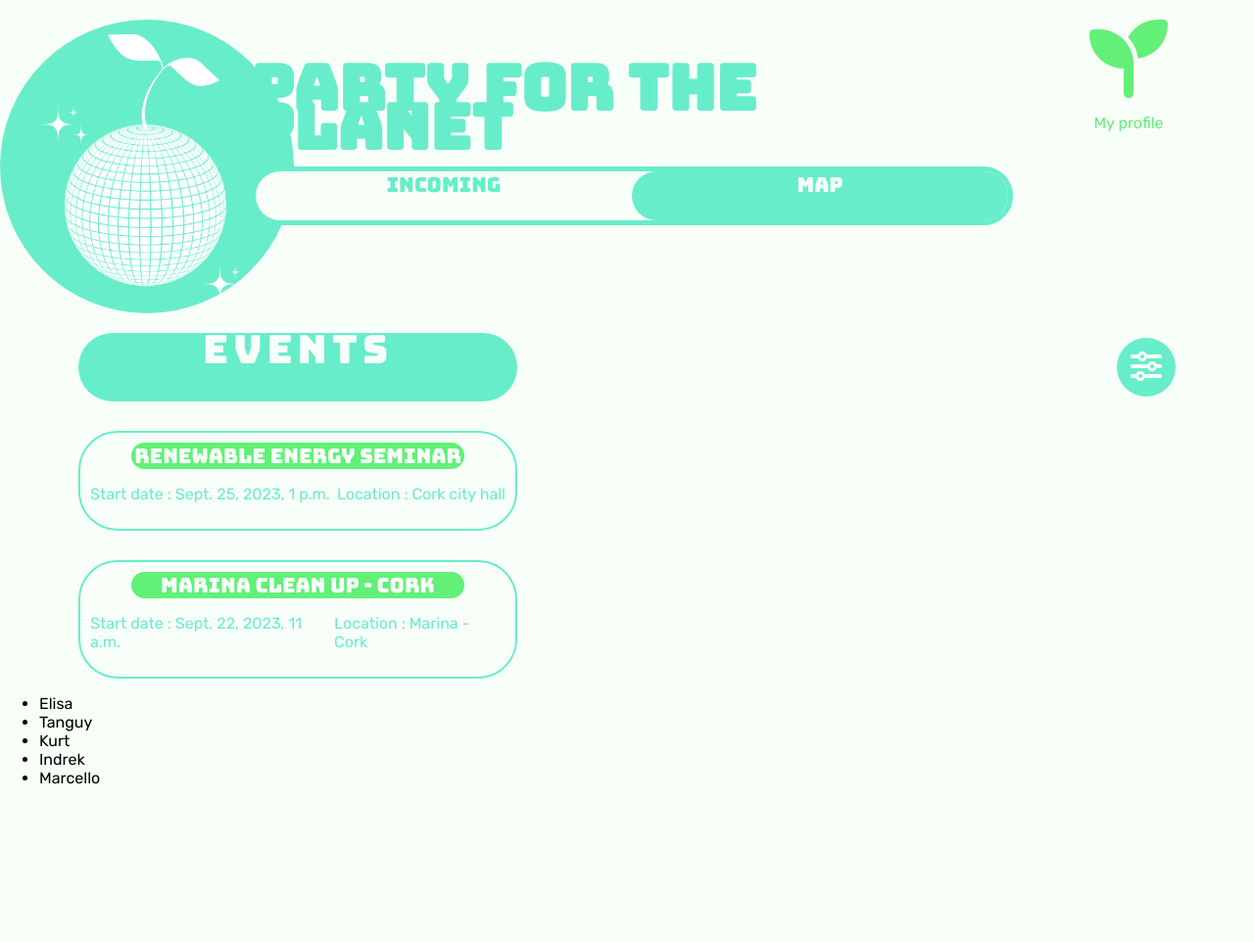
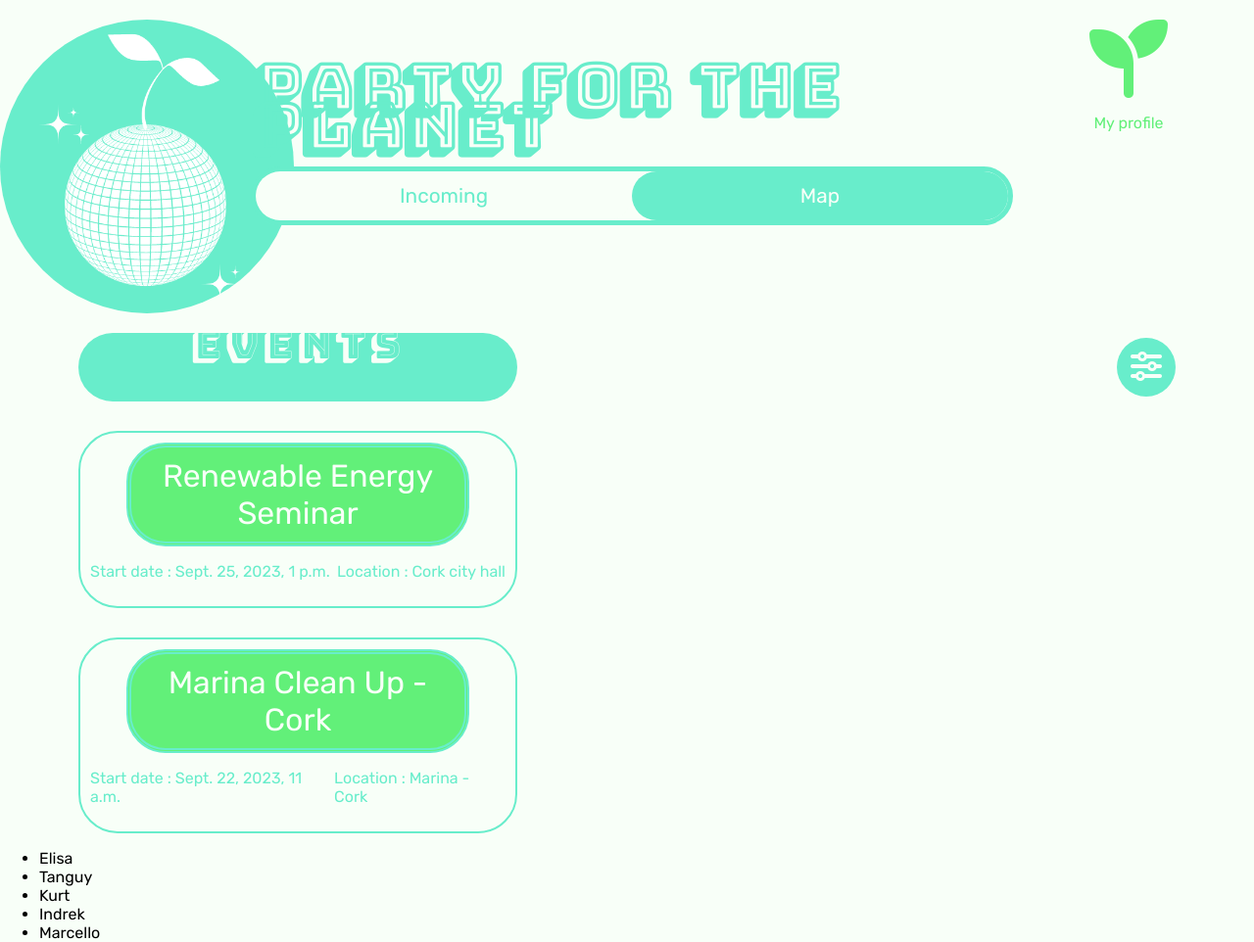
Before and after one commit to EliSacch/Party4thePlanet, a Django app: page /events/ in a window 1280 px wide. Shown: the whole page at 98% size. Before the commit the page ends 801 px from the top, so only its background shows below. Run offline with Django 4.2, Linux system fonts and the light colour scheme; data comes from the database, SQL or seed files in the repository; some libraries are stand-ins or nearby versions.

Commit message:
Change main font

```diff
--- a/static/css/style.css
+++ b/static/css/style.css
@@ -1,4 +1,4 @@
-@import url("https://fonts.googleapis.com/css2?family=Bungee&family=Rubik:ital@0;1&display=swap");
+@import url("https://fonts.googleapis.com/css2?family=Bungee+Shade&family=Rubik:ital@0;1&display=swap");
 
 body {
   margin: 0;
@@ -9,7 +9,7 @@ body {
   --main-color: #f8fff8;
   --secondary-color: #68edcb;
   --accent-color: #62f079;
-  font-family: "Bungee", cursive;
+  font-family: "Bungee Shade ", cursive;
   font-family: "Rubik", sans-serif;
   background: var(--main-color);
 }
@@ -30,7 +30,7 @@ a {
   min-height: 80vh;
 }
 .mainTitle {
-  font-family: "Bungee";
+  font-family: "Bungee Shade";
   color: var(--secondary-color);
   text-align: center;
   font-size: 9em;
@@ -100,7 +100,7 @@ a {
 .eventsTitle {
   font-size: 4rem;
   line-height: 40px;
-  font-family: "Bungee";
+  font-family: "Bungee Shade";
   color: var(--secondary-color);
   grid-area: ti;
   margin: 70px auto;
@@ -119,13 +119,14 @@ a {
 .switchPages {
   display: flex;
   justify-content: space-around;
+  align-items: center;
   width: 100%;
   height: 50px;
   grid-area: sw;
   border: 5px solid var(--secondary-color);
   border-radius: 40px;
   align-items: center;
-  font-family: "Bungee";
+  font-family: "Rubik";
   font-size: 1.3rem;
 }
 
@@ -135,6 +136,9 @@ a {
   height: 100%;
   background: var(--main-color);
   border-radius: 40px;
+  display: flex;
+  justify-content: center;
+  align-items: center;
 }
 .incomingSwitchContainer a {
   color: var(--secondary-color);
@@ -146,6 +150,9 @@ a {
   background: var(--secondary-color);
   border-radius: 40px;
   color: var(--main-color);
+  display: flex;
+  justify-content: center;
+  align-items: center;
 }
 .mapSwitchContainer a {
   color: var(--main-color);
@@ -165,10 +172,10 @@ a {
   text-align: center;
 }
 .eventsFiltersContainer h2 {
-  font-family: "Bungee";
+  font-family: "Bungee Shade";
   font-size: 2.5rem;
   font-weight: 500;
-  margin-top: -10px;
+  margin-top: -15px;
   color: var(--main-color);
   letter-spacing: 5px;
 }
@@ -192,6 +199,7 @@ a {
 }
 .leftSide {
   width: 40%;
+  font-family: "Rubik";
 }
 .leftSide ul {
   margin: 0;
@@ -208,6 +216,7 @@ a {
   border-radius: 40px;
   width: 80%;
   margin: 0 auto;
+  border: 5px double var(--secondary-color);
 }
 .eventName {
   list-style-type: none;
@@ -216,9 +225,9 @@ a {
 }
 .eventName a {
   color: var(--main-color);
-  font-family: "Bungee";
   text-align: center;
-  font-size: 1.3rem;
+  font-size: 2rem;
+  padding: 10px;
 }
 .eventDetails {
   display: flex;
@@ -239,10 +248,10 @@ a {
 .categoriesNameContainer {
   background-color: var(--accent-color);
   text-align: center;
-  padding: 5px 0px;
+  padding: 5px 10px;
   border-radius: 40px;
   font-size: 0.8rem;
-  font-family: "Bungee";
+  font-family: "Rubik";
   font-weight: 500;
   letter-spacing: 5px;
   line-height: 20px;
```
